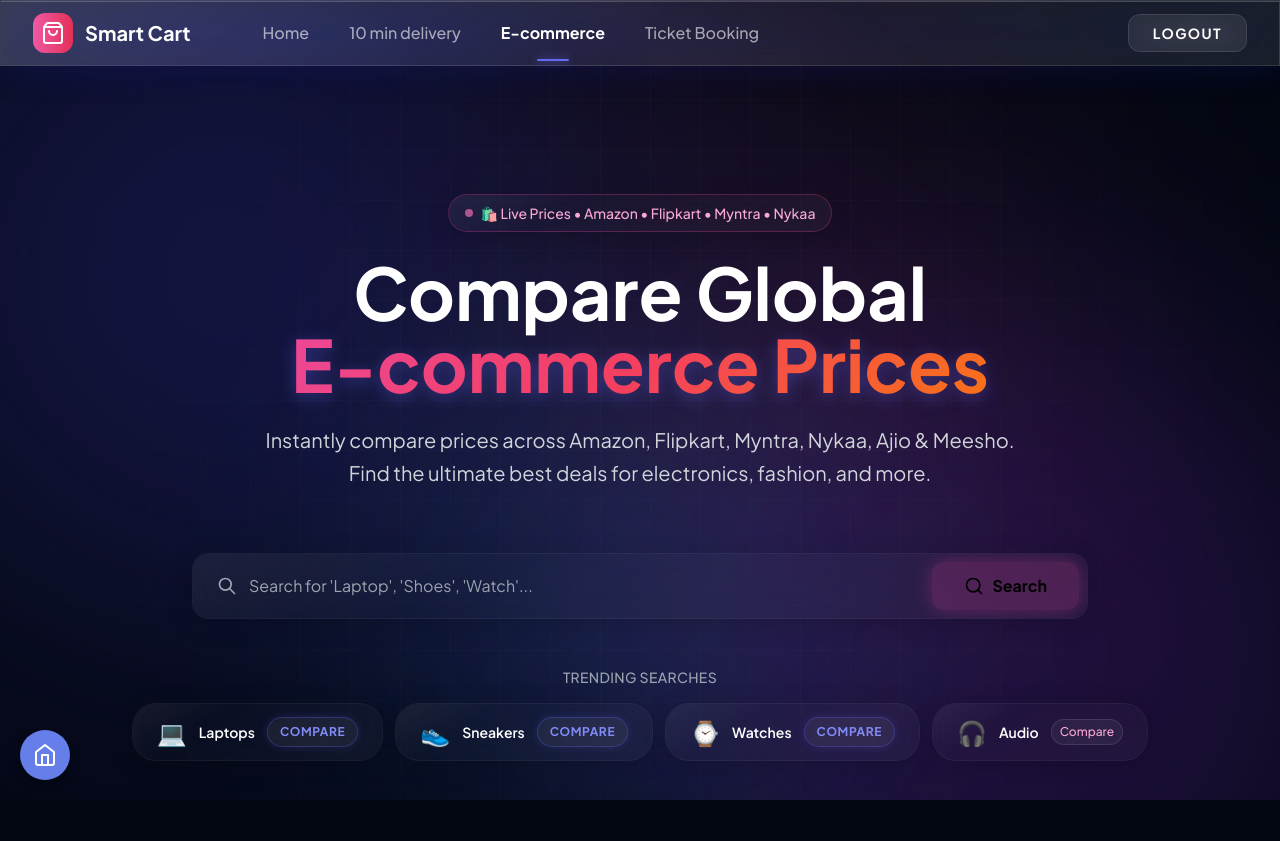
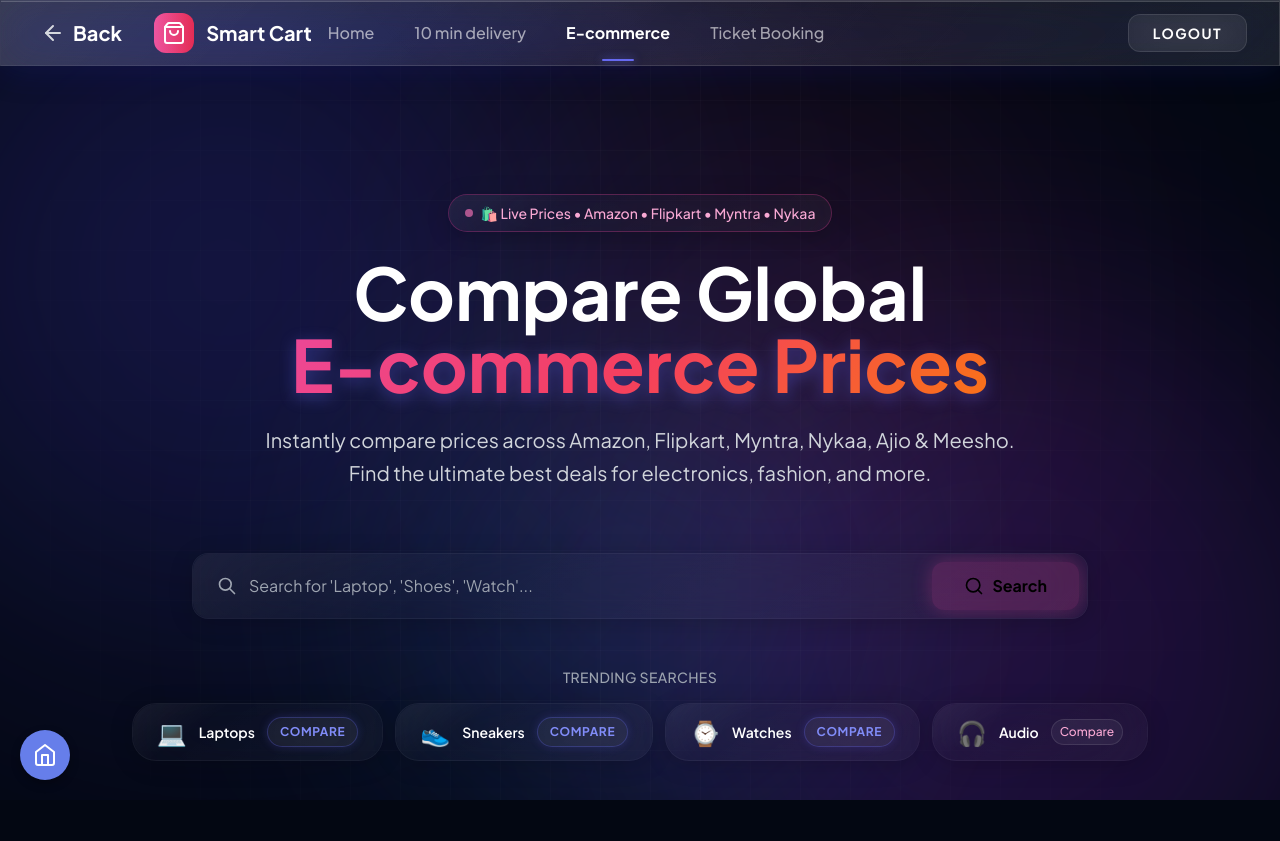
Before and after one commit to SHASHANKKUMARRAJP/Smart-Cart, a Flask app: page /ecommerce in a window 1280 px wide. Shown: the top 841 px of the page. Run offline with Flask 3, Linux system fonts and the light colour scheme; the visitor is signed in with stand-in values (Sample User, id 1); some libraries are stand-ins or nearby versions.

Commit message:
Add back button to ecommerce and 10-minute delivery pages

```diff
--- a/app/templates/10minute-delivery.html
+++ b/app/templates/10minute-delivery.html
@@ -69,8 +69,9 @@
         <div class="container mx-auto px-4 py-6">
             <!-- Simple Navigation Links -->
             <div class="flex justify-between items-center mb-2">
-                <a href="javascript:history.back()" class="flex items-center text-gray-600 hover:text-purple-600 font-medium transition-colors">
-                    <i class="fas fa-arrow-left mr-2"></i> Back
+                <a href="javascript:history.back()" class="flex items-center space-x-2 text-gray-700 hover:text-purple-700 font-bold transition-colors bg-white/50 hover:bg-purple-50 px-4 py-2 rounded-xl shadow-sm border border-gray-200">
+                    <i class="fas fa-arrow-left text-lg"></i>
+                    <span>Back</span>
                 </a>
                 <div class="flex items-center space-x-6">
                 <a href="{{ url_for('main.index') }}"
--- a/app/templates/ecommerce.html
+++ b/app/templates/ecommerce.html
@@ -409,13 +409,20 @@
     <nav class="sticky top-0 w-full z-50 glass-morphism">
         <div class="max-w-7xl mx-auto px-4 sm:px-6 lg:px-8">
             <div class="flex justify-between items-center h-16">
+                <div class="flex items-center">
+                    <!-- Back Button -->
+                    <a href="javascript:history.back()" class="flex items-center space-x-2 text-gray-300 hover:text-white transition-colors p-2 rounded-lg hover:bg-white/5 mr-2 md:mr-6">
+                        <i data-lucide="arrow-left" class="w-6 h-6"></i>
+                        <span class="text-xl font-bold text-white">Back</span>
+                    </a>
                     <a href="{{ url_for('main.ecommerce') }}" class="flex items-center space-x-3">
                         <div
                             class="w-10 h-10 bg-gradient-to-r from-pink-500 to-rose-600 rounded-xl flex items-center justify-center">
                             <i data-lucide="shopping-bag" class="w-6 h-6 text-white"></i>
                         </div>
-                    <span class="text-xl font-bold text-white">Smart Cart</span>
+                        <span class="text-xl font-bold text-white hidden sm:block">Smart Cart</span>
                     </a>
+                </div>
 
                 <div class="hidden md:flex items-center space-x-2">
                     <a href="{{ url_for('main.index') }}" class="glass-nav-item">Home</a>
```
Lines whose indentation alone changed are shown as unchanged.
